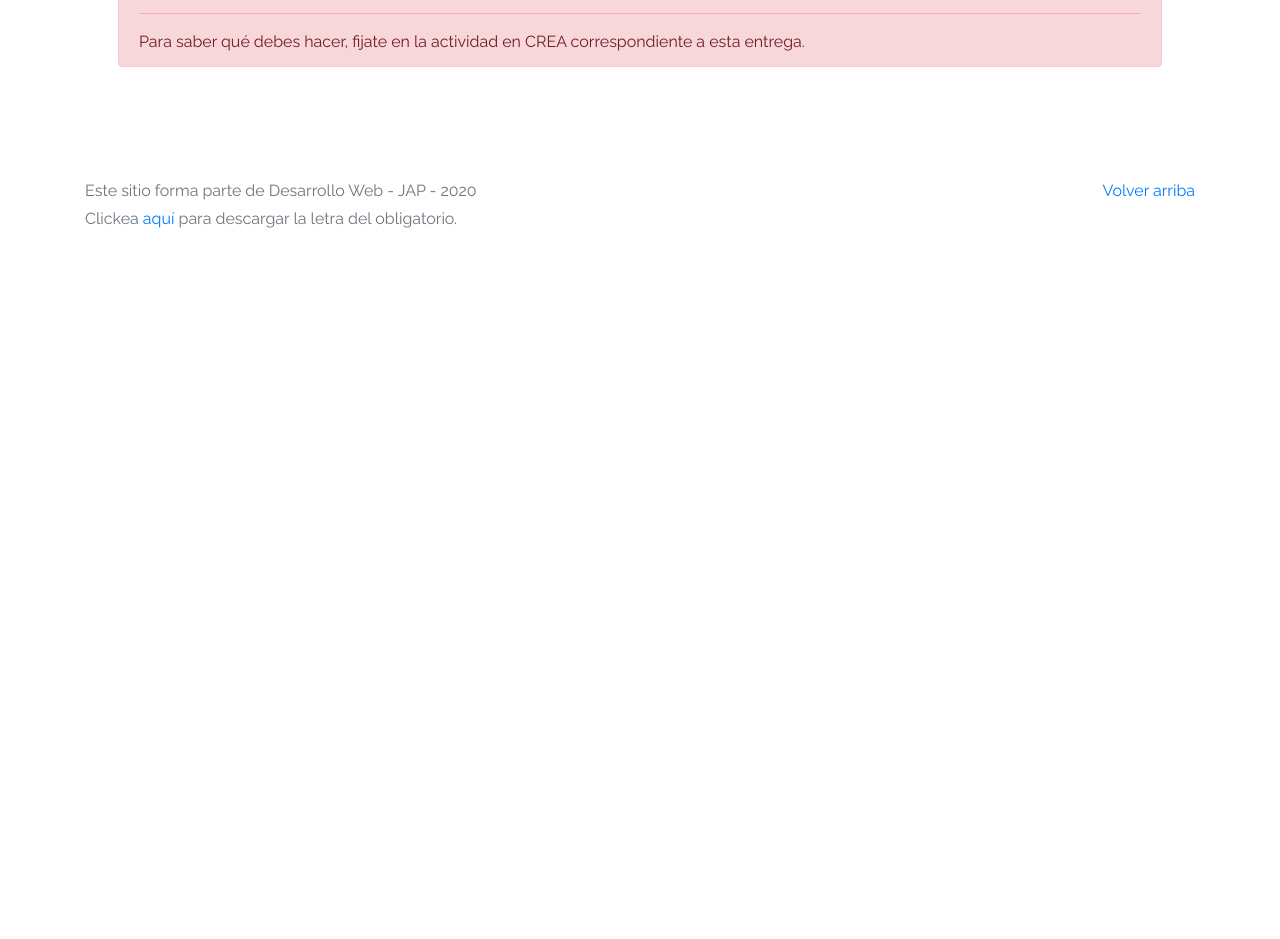
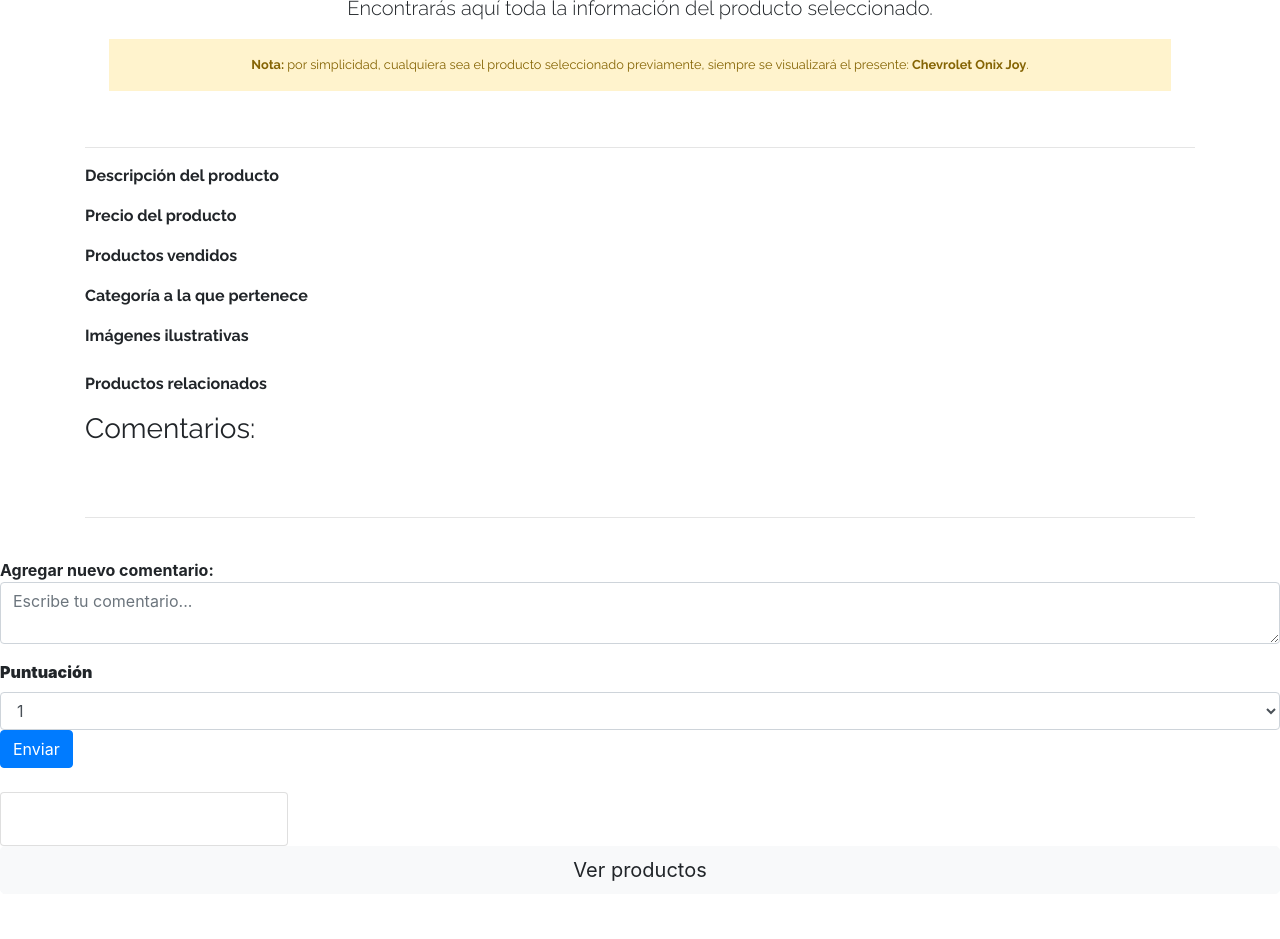
Before and after one commit to kate0706/KateRepository, a plain HTML site: page product-info.html in a window 1280 px wide. Shown: the part 173-1112 px from the top of the page. Before the commit the page ends 800 px from the top, so only its background shows below. Drawn offline with Linux system fonts and the light colour scheme.

Commit message:
Entrega 3

```diff
--- a/product-info.html
+++ b/product-info.html
@@ -23,23 +23,108 @@
       <a class="py-2 d-none d-md-inline-block" href="products.html">Productos</a>
       <a class="py-2 d-none d-md-inline-block" href="sell.html">Vender</a>
       <a class="py-2 d-none d-md-inline-block" href="cart.html">Mi carrito</a>
+      <a href="#" class="dropdown-toggle" data-toggle="dropdown" role="button" aria-haspopup="true" aria-expanded="true"> <span id="p1" class="nav-label">Usuario</span> <span class="caret"></span></a>
+          <ul class="dropdown-menu">
+              <li style="padding: 0px 20px 0px 30px" id="cerrarsesion" onclick="deleteItems()"><a href="#">Cerrar sesión</a></li>
+          </ul>
+        </li>
+
+        <script> document.getElementById("cerrarsesion").onclick = function() {
+          localStorage.setItem('contador', 0);
+          window.location.href="login.html";
+        }
+        </script>
+
     </div>
   </nav>
-  <div class="container p-5">
-    <div class="alert alert-danger" role="alert" style="position: relative; width:auto; top: 0;">
-      <h4 class="alert-heading">¡A trabajar! :)</h4>
-      <p>Esta sección corresponde a: Entrega 3 (Fecha de entrega: 13/09/2020) y Entrega 4 (Fecha de entrega: 20/09/2020).</p>
-      <hr>
-      <p class="mb-0">Para saber qué debes hacer, fijate en la actividad en CREA correspondiente a esta entrega.</p>
+ </nav>
+  <main role="main">
+    <div class="container mt-5">
+      <div class="text-center p-4">
+        <h2>Descripción del producto</h2>
+        <p class="lead">Encontrarás aquí toda la información del producto seleccionado.</p>
+        <p class="small alert-warning py-3"><strong>Nota: </strong>por simplicidad, cualquiera sea el producto
+          seleccionado previamente, siempre se visualizará el presente: <strong>Chevrolet Onix Joy</strong>.</p>
+      </div>
+      <h3 id="productName"></h3>
+      <hr class="my-3">
+      <dl>
+        <dt>Descripción del producto</dt>
+        <dd>
+          <p id="productDescription"></p>
+        </dd>
+
+        <dt>Precio del producto</dt>
+        <dd>
+          <p id="currency"></p> <p id="cost"></p>
+        </dd>
+
+        <dt>Productos vendidos</dt>
+        <dd>
+          <p id="soldCount"></p>
+        </dd>
+
+        <dt>Categoría a la que pertenece</dt>
+        <dd>
+          <p id="productCategory"></p>
+        </dd>
+
+        <dt>Imágenes ilustrativas</dt>
+        <dd>
+          <div class="row text-center text-lg-left pt-2" id="productGallery">
+        </dd>
+      </dl>
+
+        <dt>Productos relacionados</dt>
+        <dd>
+          <div class="row text-center text-lg-left pt-2" id="relatedProduct"></div>
+        </dd>
+
+    <h3>Comentarios:</h3>
+    <div class="card-text">
     </div>
-  </div>
-  <footer class="text-muted">
+    <div class="text-center p-4">
+      </div>
+      <hr class="my-3">
+      <p id="commentProduct"></p>
+      <br>
+    </div>
+
+      <div class=""> <b>Agregar nuevo comentario:<b>
+      <form action="" method="post">
+        <textarea name="mensaje" required="" class="form-control" maxlength="50" placeholder="Escribe tu comentario..."></textarea></p>
+       <label for="exampleFormControlSelect1">Puntuación</label>
+    <select class="form-control" id="exampleFormControlSelect1">
+      <option>1</option>
+      <option>2</option>
+      <option>3</option>
+      <option>4</option>
+      <option>5</option>
+    </select>
+      <input type="submit" value="Enviar" class="btn btn-primary"><br><br>
+    </form>
+
+
+
+
+    <div class="card" style="width: 18rem;">
+      <div class="card-body h-25 d-inline-block" style="width: 300px">
+      <h5 class="card-title"></h5>
+      <p class="card-text"></p>
+
+       </div>
+      </div>
+
+     <a type="button" class="btn btn-light btn-lg btn-block" href="products.html">Ver productos</a>
+    </div>
+  </main>
+
+
+    <footer class="text-muted">
     <div class="container">
       <p class="float-right">
         <a href="#">Volver arriba</a>
       </p>
-      <p>Este sitio forma parte de Desarrollo Web - JAP - 2020</p>
-      <p>Clickea <a target="_blank" href="Letra.pdf">aquí</a> para descargar la letra del obligatorio.</p>
     </div>
   </footer>
   <div id="spinner-wrapper">
@@ -50,6 +135,7 @@
       <div></div>
     </div>
   </div>
+
   <script src="js/jquery-3.4.1.min.js"></script>
   <script src="js/bootstrap.bundle.min.js"></script>
   <script src="js/init.js"></script>
```
